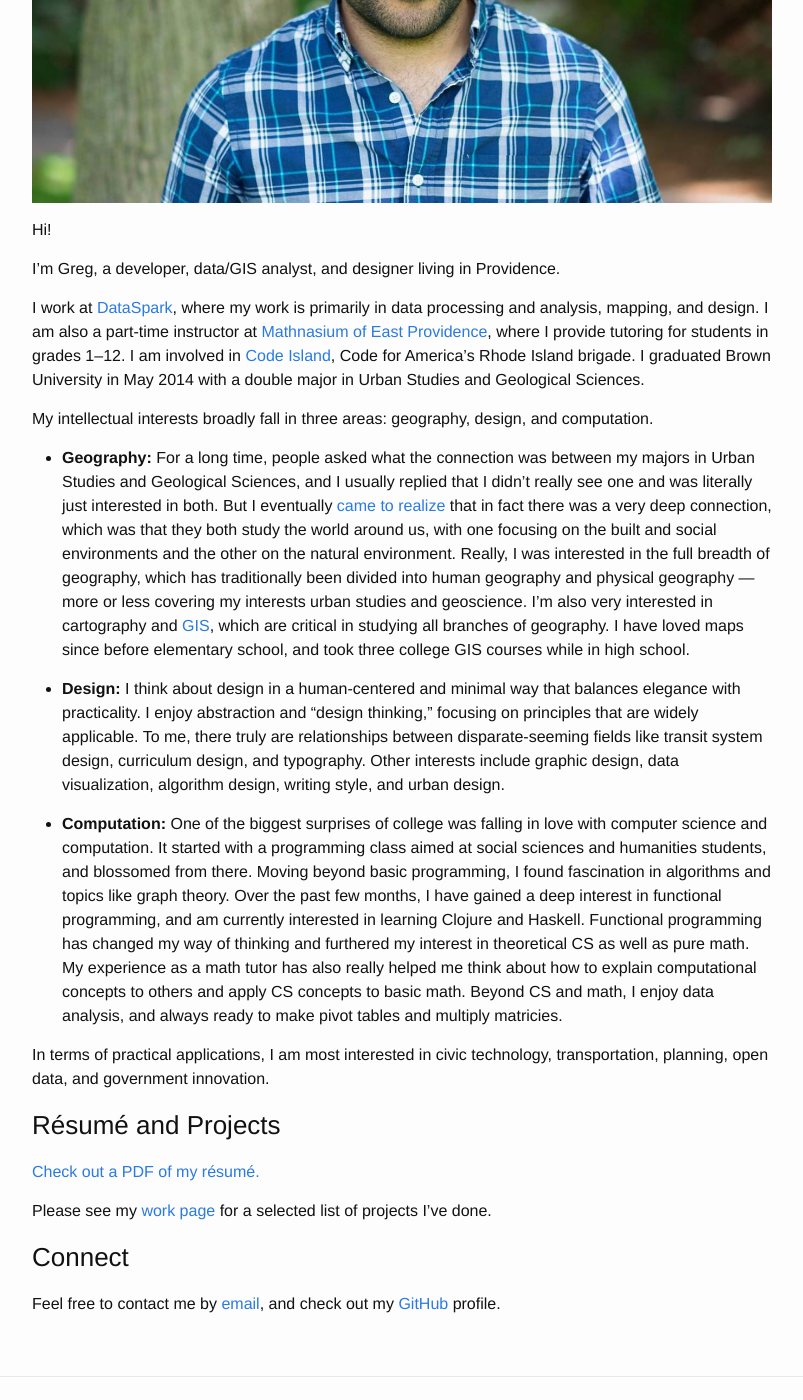
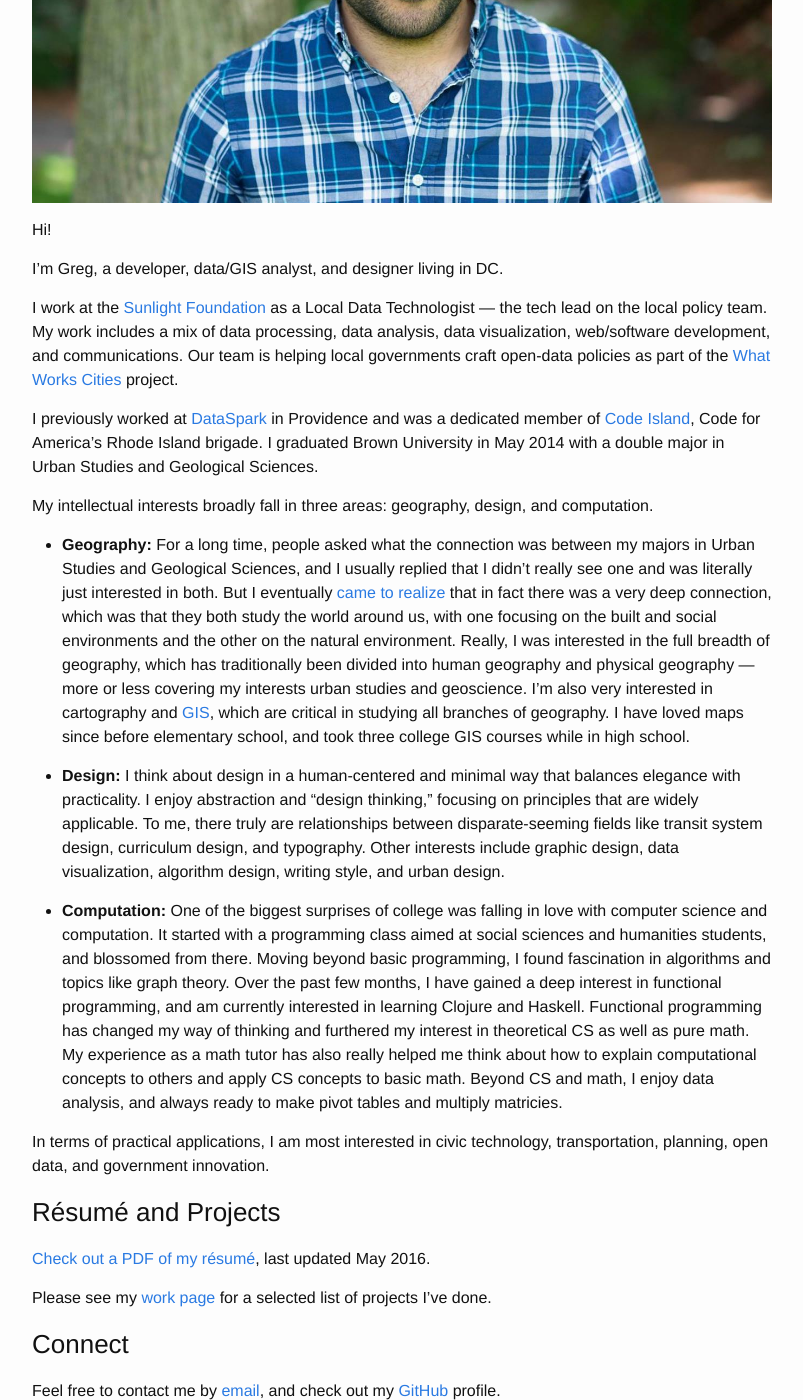
Before and after one commit to gregjd/gregjd.github.io, a Jekyll site: the page built from about/index.md, in a window 1280 px wide and 1400 px high, scrolled down 453 px. Shown: the whole window, without its empty margins (238-1041 px from the left). Built offline with Jekyll 4.4.1, drawn with Linux system fonts in a browser that asks for light colours; Markdown is read by kramdown in place of the engine named in the settings.

Commit message:
Update about page with Sunlight info

```diff
--- a/about/index.md
+++ b/about/index.md
@@ -10,9 +10,11 @@ order: 1
 
 Hi!
 
-I'm Greg, a developer, data/GIS analyst, and designer living in Providence.
+I'm Greg, a developer, data/GIS analyst, and designer living in DC.
 
-I work at [DataSpark](http://datasparkri.org/), where my work is primarily in data processing and analysis, mapping, and design. I am also a part-time instructor at [Mathnasium of East Providence](http://www.mathnasium.com/eastprovidence), where I provide tutoring for students in grades 1–12. I am involved in [Code Island](http://code-island.org/), Code for America's Rhode Island brigade. I graduated Brown University in May 2014 with a double major in Urban Studies and Geological Sciences.
+I work at the [Sunlight Foundation](http://sunlightfoundation.com/) as a Local Data Technologist — the tech lead on the local policy team. My work includes a mix of data processing, data analysis, data visualization, web/software development, and communications. Our team is helping local governments craft open-data policies as part of the [What Works Cities](https://whatworkscities.bloomberg.org/about/) project.
+
+I previously worked at [DataSpark](http://datasparkri.org/) in Providence and was a dedicated member of [Code Island](http://code-island.org/), Code for America's Rhode Island brigade. I graduated Brown University in May 2014 with a double major in Urban Studies and Geological Sciences.
 
 My intellectual interests broadly fall in three areas: geography, design, and computation.
 
@@ -29,7 +31,7 @@ In terms of practical applications, I am most interested in civic technology, tr
 
 ### Résumé and Projects
 
-[Check out a PDF of my résumé.](/pdfs/resume.pdf)
+[Check out a PDF of my résumé](/pdfs/resume.pdf), last updated May 2016.
 
 Please see my [work page](/work/) for a selected list of projects I've done.
 
```
